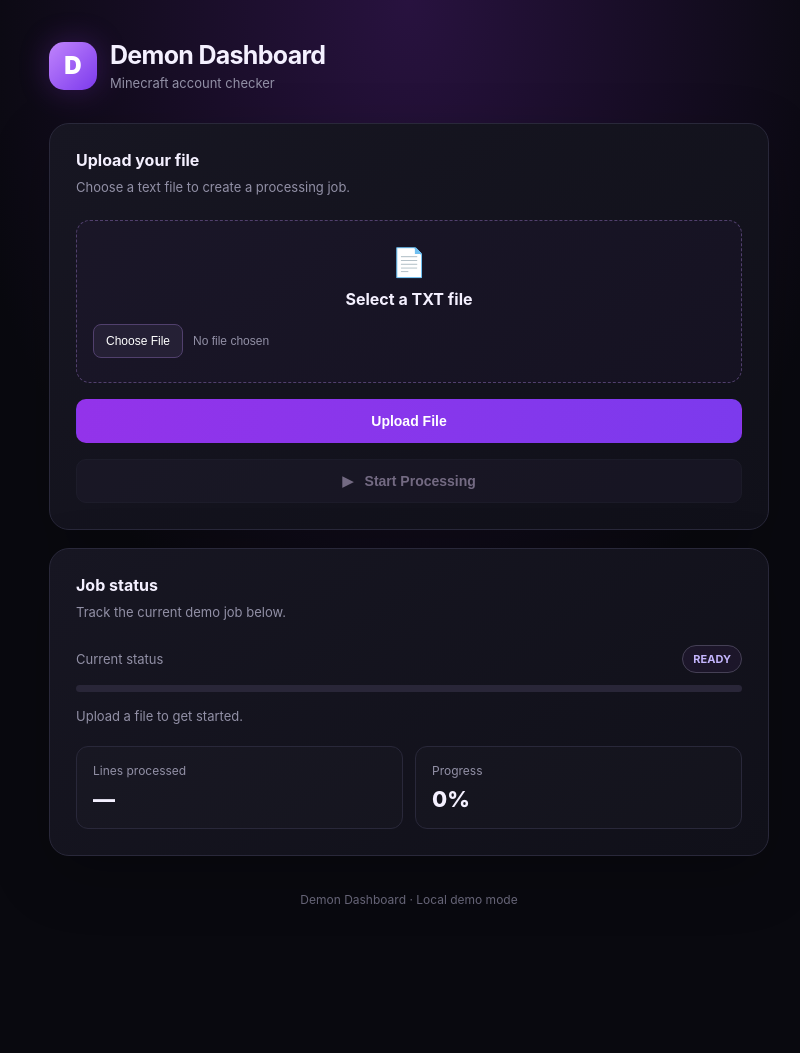
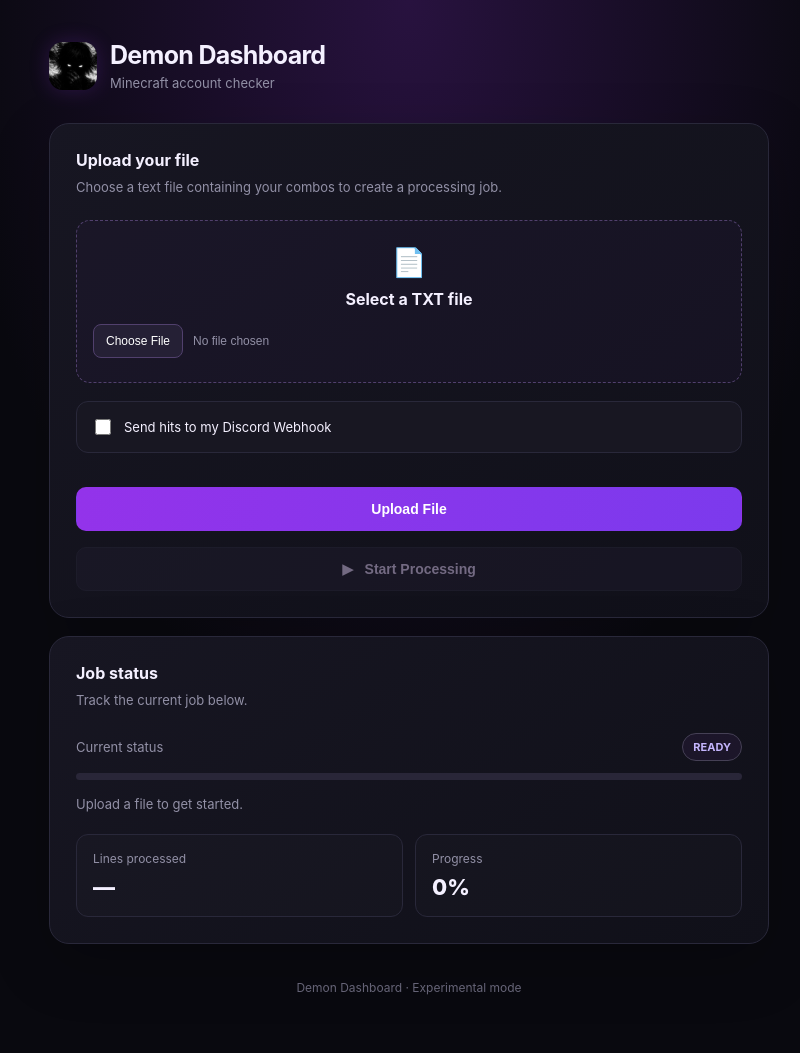
Before and after one commit to Ashgamer33484/Web-Demon, a Flask app: page / in a window 1280 px wide. Shown: the whole page, without its empty margins (231-1031 px from the left). Before the commit the page ends 904 px from the top, so only its background shows below. Run offline with Flask 3, Linux system fonts and the light colour scheme.

Commit message:
Refactor index.html for improved UI and functionality
Updated the title and added a logo image. Improved styling for various elements, including the logo and webhook section. Enhanced the upload form and job status display.

```diff
--- a/templates/index.html
+++ b/templates/index.html
@@ -1,8 +1,10 @@
-<!DOCTYPE html>  <html lang="en">
+<!DOCTYPE html>
+<html lang="en">
 <head>
 <meta charset="UTF-8">
 <meta name="viewport" content="width=device-width, initial-scale=1">
-<title>Demon | Dashboard</title>  <style>
+<title>Demon | Checker</title>
+<style>
 :root {
     --bg: #09090f;
     --panel: #12121c;
@@ -48,15 +50,19 @@
 .logo {
     width: 48px;
     height: 48px;
-    display: grid;
-    place-items: center;
-    border-radius: 15px;
-    background: linear-gradient(135deg, #c084fc, #7c3aed);
-    color: white;
-    font-weight: 900;
-    font-size: 24px;
-    box-shadow: 0 0 30px #9333ea45;
+    border-radius: 14px;
+    overflow: hidden;
+    box-shadow: 0 0 20px #9333ea35;
+    flex-shrink: 0;
 }
+
+.logo img {
+    width: 100%;
+    height: 100%;
+    object-fit: cover;
+    display: block;
+}
+
 
 h1 { font-size: 25px; margin: 0; letter-spacing: -.7px; }
 .subtitle { color: var(--muted); font-size: 13px; margin-top: 5px; }
@@ -90,6 +96,7 @@
     text-align: center;
     background: #a855f708;
     transition: border-color .2s, background .2s;
+    margin-bottom: 15px;
 }
 
 .dropzone:focus-within,
@@ -120,6 +127,46 @@
     color: white;
     cursor: pointer;
     margin-right: 10px;
+}
+
+.webhook-section {
+    margin: 18px 0;
+    padding: 14px;
+    border: 1px solid var(--border);
+    border-radius: 12px;
+    background: #181722;
+}
+
+.webhook-section label {
+    display: flex;
+    align-items: center;
+    gap: 10px;
+    font-size: 13px;
+    color: var(--text);
+    cursor: pointer;
+}
+
+.webhook-section input[type="checkbox"] {
+    width: 16px;
+    height: 16px;
+    accent-color: var(--purple);
+    cursor: pointer;
+}
+
+.webhook-input {
+    width: 100%;
+    padding: 10px 12px;
+    margin-top: 12px;
+    border: 1px solid var(--border);
+    border-radius: 8px;
+    background: #0d0c14;
+    color: white;
+    font-size: 13px;
+    outline: none;
+}
+
+.webhook-input:focus {
+    border-color: var(--purple);
 }
 
 button {
@@ -247,32 +294,49 @@
     .card { padding: 19px; }
     h1 { font-size: 22px; }
 }
-</style>  </head>  <body>
+</style>
+</head>
+<body>
 <div class="container">
     <header>
-        <div class="logo">D</div>
+      <div class="logo">
+    <img src="https://raw.githubusercontent.com/Ashgamer33484/Web-Demon/refs/heads/main/static/logo.png" alt="Demon Logo">
+      </div>
         <div>
             <h1>Demon Dashboard</h1>
             <div class="subtitle">Minecraft account checker</div>
         </div>
-    </header>  <section class="card">
+    </header>
+
+    <section class="card">
         <h2 class="card-title">Upload your file</h2>
         <p class="description">
-        Choose a text file to create a processing job.
+            Choose a text file containing your combos to create a processing job.
         </p>
 
         <form id="uploadForm">
             <div class="dropzone">
                 <div class="file-icon">📄</div>
                 <strong>Select a TXT file</strong>
-        <!-- Yahan accept attribute hata diya hai taaki mobile me koi restriction na aaye -->
                 <input type="file" name="file" id="fileInput" required>
             </div>
+
+            <!-- Webhook Integration Option -->
+            <div class="webhook-section">
+                <label>
+                    <input type="checkbox" id="enableWebhook" name="enable_webhook" onclick="toggleWebhookInput()">
+                    Send hits to my Discord Webhook
+                </label>
+
+                <div id="webhookContainer" style="display: none;">
+                    <input type="url" name="user_webhook" id="userWebhookInput" class="webhook-input" placeholder="Paste your Discord Webhook URL here">
+                </div>
+            </div>
+
             <button class="primary" id="uploadBtn" type="submit">
                 Upload File
             </button>
         </form>
-
 
         <button class="secondary" id="startBtn" disabled>
             ▶ &nbsp; Start Processing
@@ -281,7 +345,7 @@
 
     <section class="card">
         <h2 class="card-title">Job status</h2>
-    <p class="description">Track the current demo job below.</p>
+        <p class="description">Track the current job below.</p>
 
         <div class="status-row">
             <span class="status-label">Current status</span>
@@ -308,17 +372,28 @@
         </div>
     </section>
 
-<footer>Demon Dashboard · Local demo mode</footer>
+    <footer>Demon Dashboard · Experimental mode</footer>
+</div>
 
-</div>  <script>
+<script>
 console.log("Demon Dashboard JS loaded");
 
+function toggleWebhookInput() {
+    var checkBox = document.getElementById("enableWebhook");
+    var webhookContainer = document.getElementById("webhookContainer");
+    var webhookInput = document.getElementById("userWebhookInput");
+
+    if (checkBox.checked) {
+        webhookContainer.style.display = "block";
+        webhookInput.required = true;
+    } else {
+        webhookContainer.style.display = "none";
+        webhookInput.required = false;
+        webhookInput.value = "";
+    }
+}
+
 const form = document.getElementById("uploadForm");
-
-form.addEventListener("submit", (event) => {
-    event.preventDefault();
-    console.log("Upload form intercepted");
-});
 const uploadBtn = document.getElementById("uploadBtn");
 const startBtn = document.getElementById("startBtn");
 const badge = document.getElementById("badge");
@@ -376,8 +451,6 @@
     }
 });
 
-
-
 startBtn.addEventListener("click", async () => {
     if (!jobId || busy) return;
 
@@ -412,13 +485,11 @@
                 setStatus("Completed", 100, status.message);
                 lineCount.textContent = status.line_count ?? "—";
 
-    // Automatically add a download link for results.txt
                 if (status.download_url) {
                     message.innerHTML += `<br><br><a href="${status.download_url}" class="primary" style="display:inline-block; padding:10px 16px; text-decoration:none; border-radius:8px; background:#4ade80; color:#000; font-weight:bold;">📥 Download results.txt</a>`;
                 }
                 break;
             }
-
 
             if (status.status === "Error") {
                 throw new Error(status.message || "Processing failed");
@@ -439,8 +510,6 @@
         startBtn.disabled = false;
     }
 });
-
-
-;
-</script>  </body>
+</script>
+</body>
 </html>
```
Lines whose indentation alone changed are shown as unchanged.
